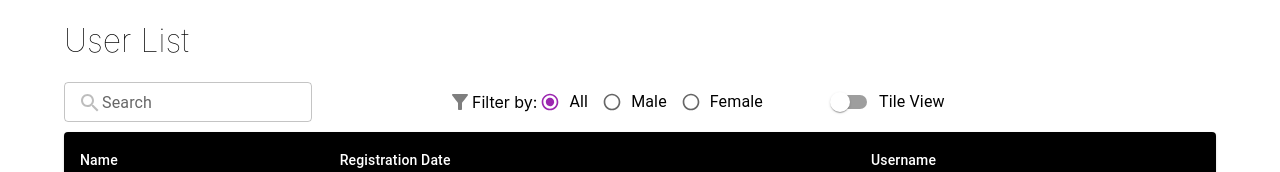
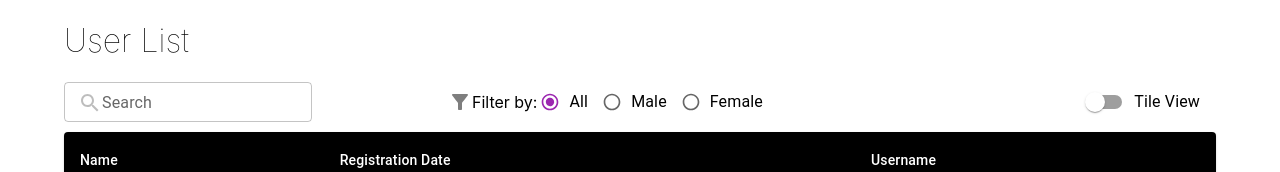
Before and after one commit to Zuhu162/justGoProject, a React (Create React App) app: page / in a window 1280 px wide. Shown: the top 172 px of the page. Built offline with nearby package versions, Linux system fonts and the light colour scheme; no server answers.

Commit message:
Fixed Switch Position

```diff
--- a/src/components/users.jsx
+++ b/src/components/users.jsx
@@ -68,18 +68,25 @@
         container
         sx={{
           display: "flex",
-          justifyContent: "flex-start",
+          justifyContent: "flex-end",
           alignItems: "center",
           marginBottom: "10px",
         }}
       >
-        <Grid item md={12} lg={4}>
+        <Grid item xs={12} sm={12} md={12} lg={4}>
           <SearchBar onSearch={handleSearch}></SearchBar>
         </Grid>
-        <Grid item md={12} lg={4}>
+        <Grid item xs={12} sm={12} md={12} lg={4}>
           <Filter onFilter={handleFilter} criterias={criterias}></Filter>
         </Grid>
-        <Grid item md={12} lg={4}>
+        <Grid item xs={12} sm={12} md={12} lg={4}>
+          <Box
+            sx={{
+              display: "flex",
+              // sm: { justifyContent: "flex-start" },
+              justifyContent: "flex-end",
+            }}
+          >
             <FormGroup>
               <FormControlLabel
                 control={
@@ -91,6 +98,7 @@
                 label="Tile View"
               />
             </FormGroup>
+          </Box>
         </Grid>
       </Grid>
 
```
Lines whose indentation alone changed are shown as unchanged.
